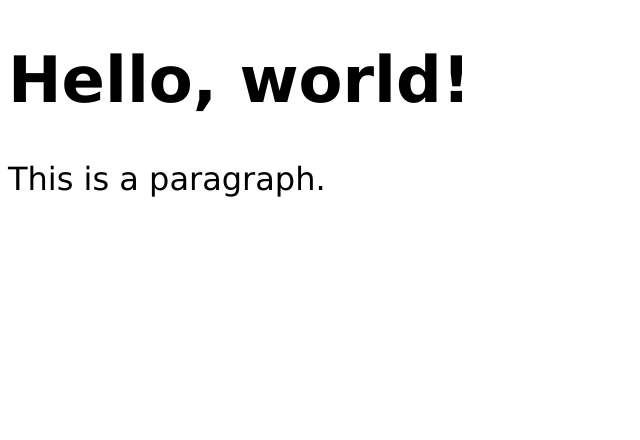
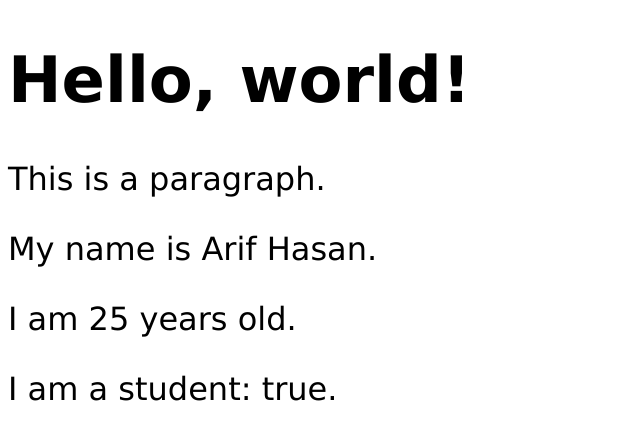
Before and after one commit to Arif1920002/JavaScript-VScode, a plain HTML site: page index.html in a window 1280 px wide. Shown: the whole page, without its empty margins (0-640 px from the left). Drawn offline with Linux system fonts and the light colour scheme.

Commit message:
Adds new paragraphs and updates content dynamically
Adds new paragraphs to the HTML file and updates the JavaScript file to set the text content of the newly added paragraphs. This allows for dynamic content updates on the webpage.

Fixes #N/A

```diff
--- a/index.html
+++ b/index.html
@@ -9,6 +9,13 @@
 <body>
     <h1 id="myH1"></h1>
     <p id="myP"></p>
+
+    <p id="p1"></p>
+    <p id="p2"></p>
+    <p id="p3"></p>
+
+
+
     <script src="index.js"></script> <!-- This script is loaded at the end of the body to ensure the html is fully loaded before executing -->
     <script src="varibale.js"></script> <!-- This script is loaded at the end of the body to ensure the html is fully loaded before executing -->
 </body>
--- a/index.js
+++ b/index.js
@@ -4,5 +4,9 @@ console.log("This is a test.");
 // window.alert("This is an alert!");
 // window.alert("This is a test web page.");
 
+
+
+
+
 document.getElementById("myH1").textContent = "Hello, world!";
 document.getElementById("myP").textContent = "This is a paragraph.";
--- a/varibale.js
+++ b/varibale.js
@@ -8,6 +8,12 @@ let gpa = 3.2;
 let myName = "Arif"; // string
 
 let online = true; // boolean
+
+//For webpage view
+let fullName = "Arif Hasan";
+let myAge = 25;
+let student = true;
+
 
 console.log(age);
 console.log(price);
@@ -24,3 +30,9 @@ console.log(typeof myName); // string
 console.log(myName + " is online: " + online); // this way works for double quotes
 
 console.log("My name is " + myName + "."); // this way works for double quotes
+
+
+
+document.getElementById("p1").textContent = " My name is "+ fullName + ".";
+document.getElementById("p2").textContent = " I am " + myAge + " years old.";
+document.getElementById("p3").textContent = " I am a student: " + student + ".";
```
